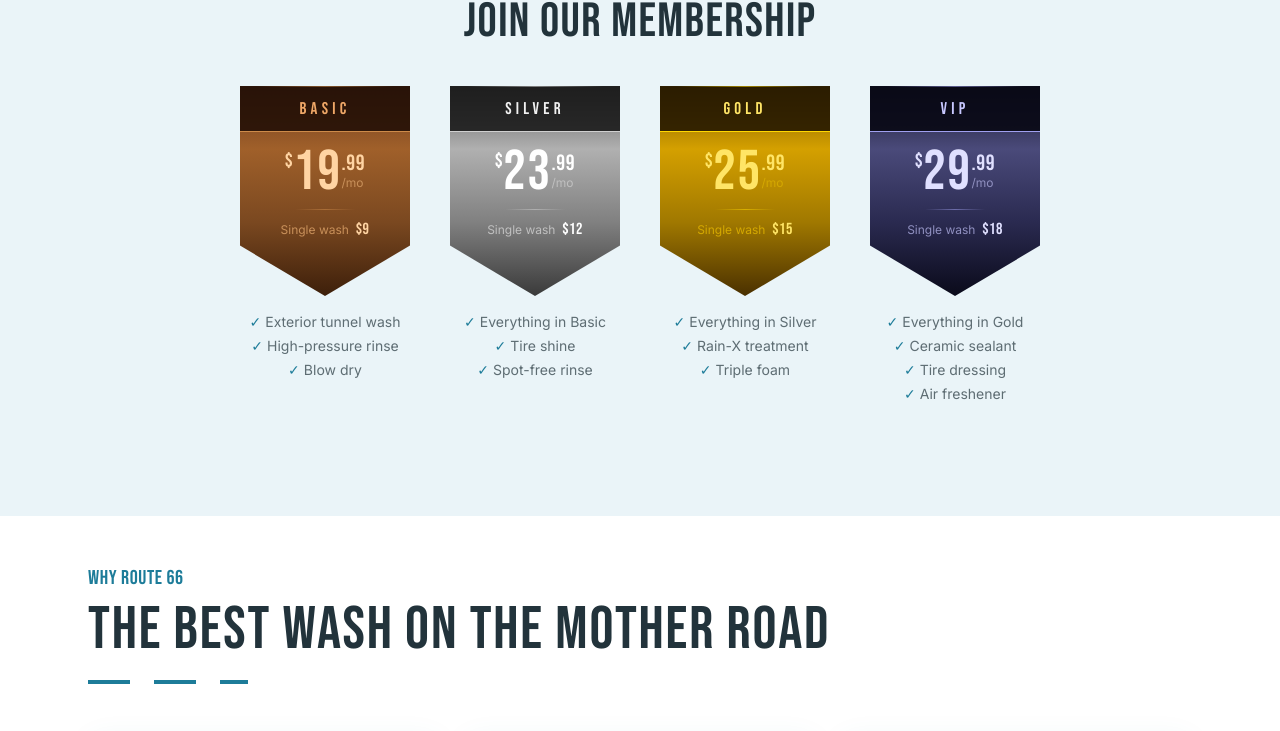
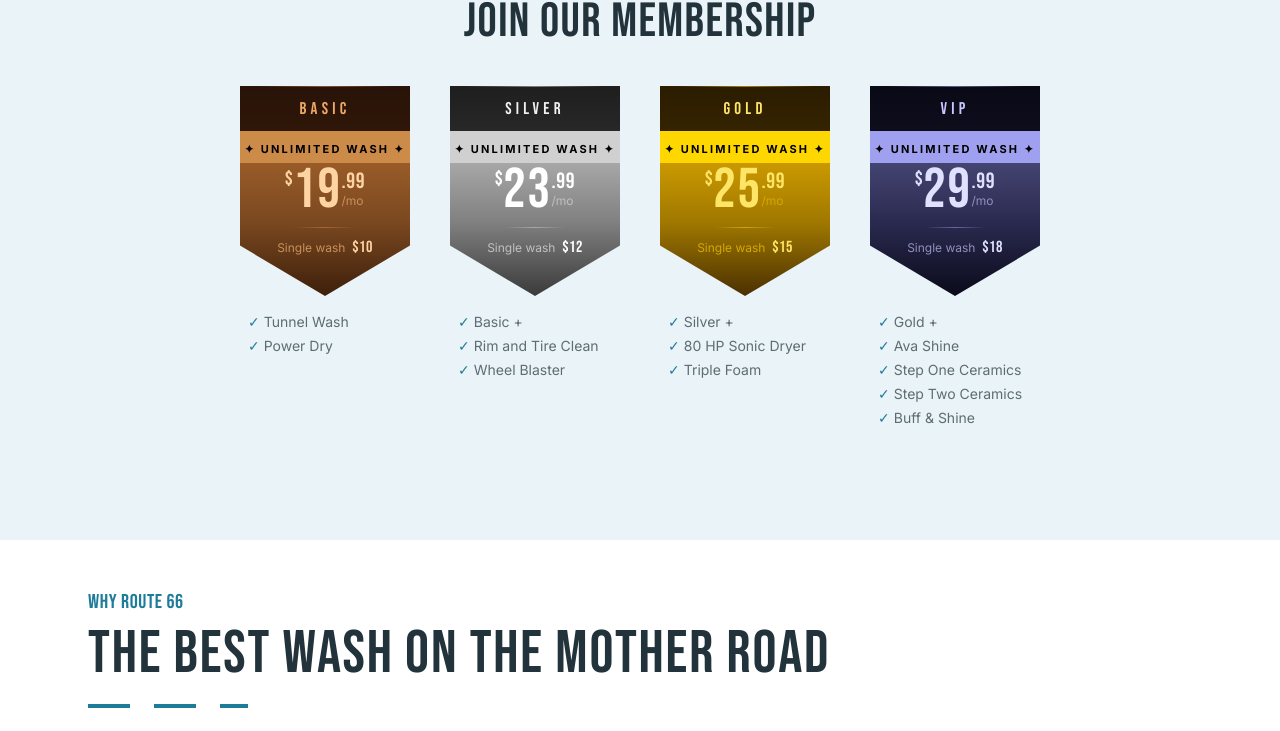
Before and after one commit to mab899195/route66carwashpomona, a Next.js app: page / in a window 1280 px wide. Shown: the part 1200-1931 px from the top of the page. Built offline with nearby package versions, Linux system fonts and the light colour scheme.

Commit message:
Center prices vertically in shield badges

```diff
--- a/src/app/page.tsx
+++ b/src/app/page.tsx
@@ -16,7 +16,7 @@
           <div className="mx-auto grid max-w-6xl grid-cols-1 divide-y divide-teal/15 sm:grid-cols-3 sm:divide-x sm:divide-y-0">
             <div className="px-6 py-4 text-center">
               <p className="font-display text-lg tracking-widest text-teal">Open Daily</p>
-              <p className="font-semibold text-ink">7:00 AM – 8:00 PM</p>
+              <p className="font-semibold text-ink">8:00 AM – 7:00 PM</p>
             </div>
             <a href="tel:+19096200356" className="px-6 py-4 text-center transition-colors hover:bg-teal/5">
               <p className="font-display text-lg tracking-widest text-teal">Call Us</p>
@@ -81,7 +81,7 @@
                 <dl className="mt-4 space-y-2 text-ink/80">
                   <div className="flex justify-between border-b border-teal/15 pb-2">
                     <dt>Monday – Sunday</dt>
-                    <dd className="font-semibold text-ink">7:00 AM – 8:00 PM</dd>
+                    <dd className="font-semibold text-ink">8:00 AM – 7:00 PM</dd>
                   </div>
                 </dl>
                 <p className="mt-6 text-ink/80">
--- a/src/components/Services.tsx
+++ b/src/components/Services.tsx
@@ -6,8 +6,8 @@
   {
     title: "Basic",
     monthly: "19.99",
-    single: "9",
-    features: ["Exterior tunnel wash", "High-pressure rinse", "Blow dry"],
+    single: "10",
+    features: ["Tunnel Wash", "Power Dry"],
     gradient: "linear-gradient(180deg, #6B3A1F 0%, #A0602A 30%, #7A4820 65%, #3D1F0A 100%)",
     bannerBg: "rgba(30,12,4,0.85)",
     borderColor: "#CD8B4A",
@@ -21,7 +21,7 @@
     title: "Silver",
     monthly: "23.99",
     single: "12",
-    features: ["Everything in Basic", "Tire shine", "Spot-free rinse"],
+    features: ["Basic +", "Rim and Tire Clean", "Wheel Blaster"],
     gradient: "linear-gradient(180deg, #5A5A5A 0%, #B0B0B0 30%, #808080 65%, #3A3A3A 100%)",
     bannerBg: "rgba(20,20,20,0.85)",
     borderColor: "#D0D0D0",
@@ -35,7 +35,7 @@
     title: "Gold",
     monthly: "25.99",
     single: "15",
-    features: ["Everything in Silver", "Rain-X treatment", "Triple foam"],
+    features: ["Silver +", "80 HP Sonic Dryer", "Triple Foam"],
     gradient: "linear-gradient(180deg, #7A5800 0%, #D4A000 30%, #A07800 65%, #4A3000 100%)",
     bannerBg: "rgba(30,18,0,0.85)",
     borderColor: "#FFD700",
@@ -49,7 +49,7 @@
     title: "VIP",
     monthly: "29.99",
     single: "18",
-    features: ["Everything in Gold", "Ceramic sealant", "Tire dressing", "Air freshener"],
+    features: ["Gold +", "Ava Shine", "Step One Ceramics", "Step Two Ceramics", "Buff & Shine"],
     gradient: "linear-gradient(180deg, #1A1A2E 0%, #4A4A7A 30%, #2A2A50 65%, #0A0A1A 100%)",
     bannerBg: "rgba(8,8,20,0.9)",
     borderColor: "#A0A0F0",
@@ -122,7 +122,6 @@
                   <div
                     style={{
                       background: pkg.bannerBg,
-                      borderBottom: `1.5px solid ${pkg.borderColor}`,
                       padding: "10px 0 8px",
                       textAlign: "center",
                     }}
@@ -139,6 +138,27 @@
                     </span>
                   </div>
 
+                  {/* Unlimited Wash ribbon */}
+                  <div
+                    style={{
+                      background: pkg.borderColor,
+                      padding: "4px 0",
+                      textAlign: "center",
+                    }}
+                  >
+                    <span
+                      style={{
+                        color: "#000",
+                        fontSize: 11,
+                        fontWeight: 700,
+                        letterSpacing: "0.2em",
+                        textTransform: "uppercase",
+                      }}
+                    >
+                      ✦ Unlimited Wash ✦
+                    </span>
+                  </div>
+
                   {/* Price */}
                   <div
                     style={{
@@ -147,12 +167,12 @@
                       flexDirection: "column",
                       alignItems: "center",
                       justifyContent: "center",
-                      paddingBottom: 40,
+                      paddingBottom: 55,
                       gap: 2,
                     }}
                   >
                     {/* Monthly price */}
-                    <div style={{ display: "flex", alignItems: "flex-start", lineHeight: 1 }}>
+                    <div style={{ display: "flex", alignItems: "flex-start", lineHeight: 1, justifyContent: "center", width: "100%" }}>
                       <span
                         className="font-display"
                         style={{ color: pkg.priceColor, fontSize: 20, marginTop: 6 }}
@@ -213,7 +233,7 @@
                 </div>
 
                 {/* Features below badge */}
-                <ul className="mt-4 space-y-1 text-center">
+                <ul className="mt-4 space-y-1 text-left w-full px-2">
                   {pkg.features.map((f) => (
                     <li key={f} className="text-sm text-ink/70">
                       <span className="text-teal mr-1">✓</span>{f}
```
